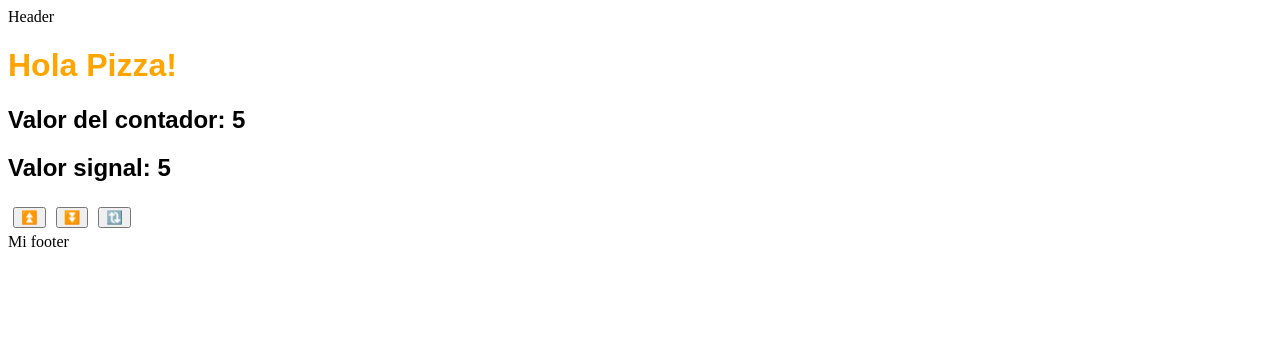
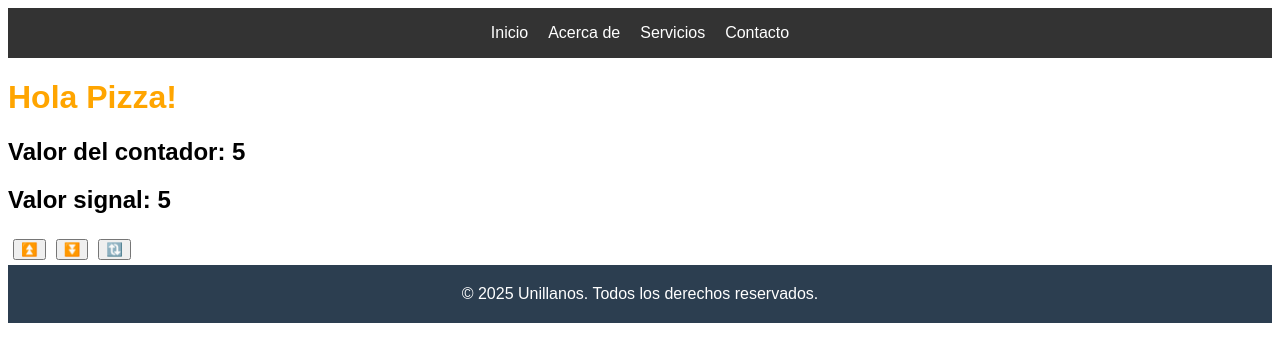
Before and after one commit to RonyTrespalacios/software-development-II, an Angular app in the folder clase 2/angular-rony-project/: page / in a window 1280 px wide. Shown: the top 362 px of the page. Built offline with nearby package versions, Linux system fonts and the light colour scheme.

Commit message:
feat : nav n footer update

```diff
--- a/clase 2/angular-rony-project/src/app/app.html
+++ b/clase 2/angular-rony-project/src/app/app.html
@@ -1,5 +1,14 @@
-<nav> Header </nav>
+<nav style="display:flex; justify-content:center; align-items:center; background-color:#333; padding:1em;">
+  <ul style="list-style:none; margin:0; padding:0; display:flex; gap:20px;">
+    <li><a href="#" style="color:#fff; text-decoration:none; font-family:sans-serif;">Inicio</a></li>
+    <li><a href="#" style="color:#fff; text-decoration:none; font-family:sans-serif;">Acerca de</a></li>
+    <li><a href="#" style="color:#fff; text-decoration:none; font-family:sans-serif;">Servicios</a></li>
+    <li><a href="#" style="color:#fff; text-decoration:none; font-family:sans-serif;">Contacto</a></li>
+  </ul>
+</nav>
 
 <router-outlet /> <!-- Inyectar componentes -->
 
-<footer> Mi footer </footer>
+<footer style="background-color: #2c3e50; color: white; text-align: center; padding: 20px; font-family: sans-serif;">
+  <p style="margin: 0;">&copy; 2025 Unillanos. Todos los derechos reservados.</p>
+</footer>
```
